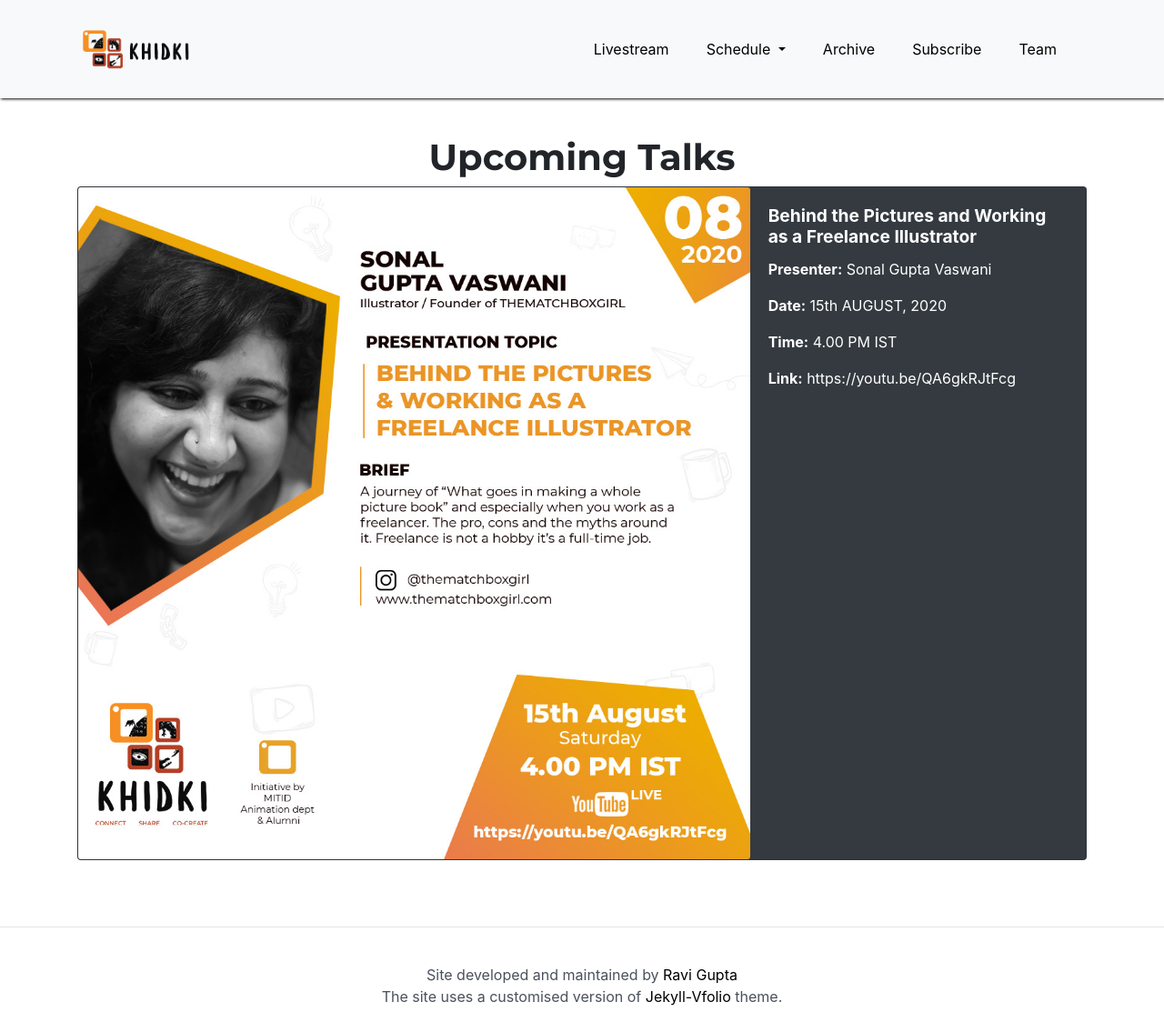
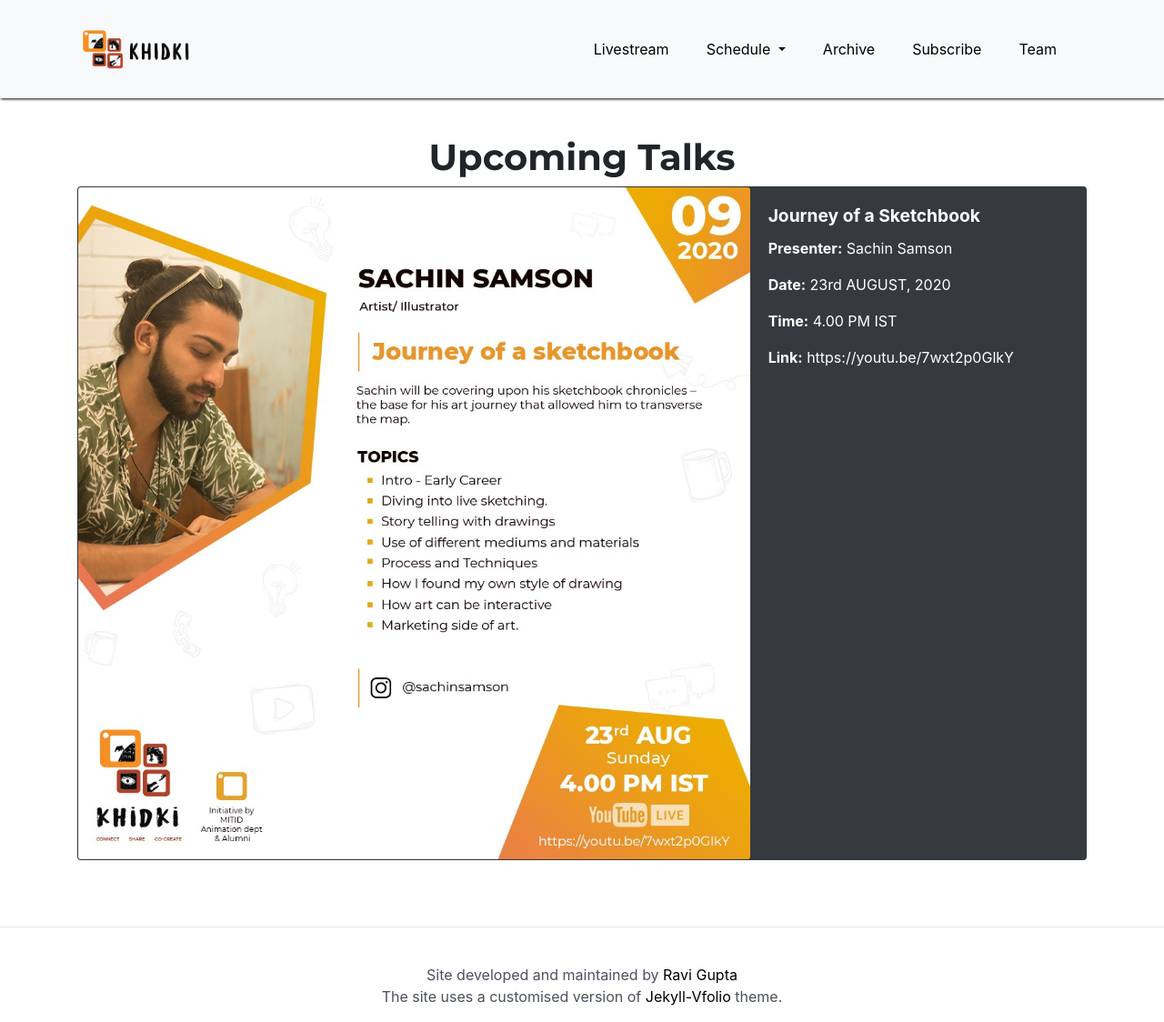
Before and after one commit to ravigupta-art/khidki-initiative, a Jekyll site: the page built from upcoming-talks.md, in a window 1280 px wide and 1124 px high. Shown: the whole window at 91% size. Built offline with Jekyll 4.4.1, drawn with Linux system fonts in a browser that asks for light colours; nearby versions of some CDN libraries.

Commit message:
updated Sachin Samson talk.

```diff
--- a/_data/livestream.yml
+++ b/_data/livestream.yml
@@ -1,4 +1,4 @@
-- videotitle: "Behind the Pictures and Working as a Freelance Illustrator | by Sonal Gupta Vaswani | KHIDKI"
-  videodescription: "A journey of 'What goes in making a whole picture book' and especially when you work as a freelancer. The pro, cons and the myths around it. Freelance is not a hobby it’s a full-time job."
+- videotitle: "Journey of a Sketchbook | by Sachin Samson | KHIDKI"
+  videodescription: "In this talk Sachin Samson will covering upon his sketchbook chronicles - the base for his art journey that allowed him to traverse the map."
   videotype: youtube
-  videoID: QA6gkRJtFcg
+  videoID: 7wxt2p0GlkY
--- a/_data/past-talks.yml
+++ b/_data/past-talks.yml
@@ -1,3 +1,9 @@
+- talk-title: "Behind the Pictures and Working as a Freelance Illustrator"
+  presenter: Sonal Gupta Vaswani
+  date: 15th AUGUST, 2020
+  time: 4.00 PM IST
+  link: https://youtu.be/QA6gkRJtFcg
+  talkPoster: KhidkiFlyer_Sonal.jpg
 - talk-title: "FROM ANIMATION TO LIV-ACTION FILMMAKING"
   presenter: Palash Vaswani
   date: 8th AUGUST, 2020
--- a/_data/upcoming-talks.yml
+++ b/_data/upcoming-talks.yml
@@ -1,6 +1,6 @@
-- talk-title: "Behind the Pictures and Working as a Freelance Illustrator"
-  presenter: Sonal Gupta Vaswani
-  date: 15th AUGUST, 2020
+- talk-title: "Journey of a Sketchbook"
+  presenter: Sachin Samson
+  date: 23rd AUGUST, 2020
   time: 4.00 PM IST
-  link: https://youtu.be/QA6gkRJtFcg
-  talkPoster: KhidkiFlyer_Sonal.jpg
+  link: https://youtu.be/7wxt2p0GlkY
+  talkPoster: KhidkiFlyer_SachinSamson.jpeg
```
Also changed, not shown: assets/images/talks/KhidkiFlyer_SachinSamson.jpeg (added).
